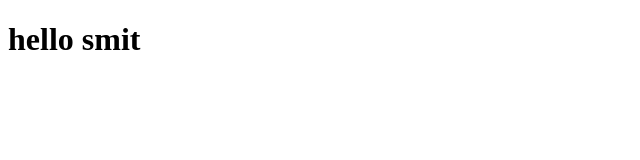
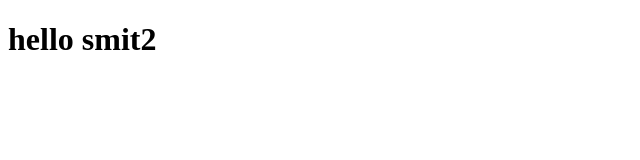
Before and after one commit to smitwebandapp/grid-layout, a plain HTML site: page index.html in a window 1280 px wide. Shown: the full height of the page, 0-640 px from the left. Drawn offline with Linux system fonts and the light colour scheme.

Commit message:
Update index.html

```diff
--- a/index.html
+++ b/index.html
@@ -6,6 +6,6 @@
     <title>Document</title>
 </head>
 <body>
-    <h1>hello smit</h1>
+    <h1>hello smit2</h1>
 </body>
 </html>
```
